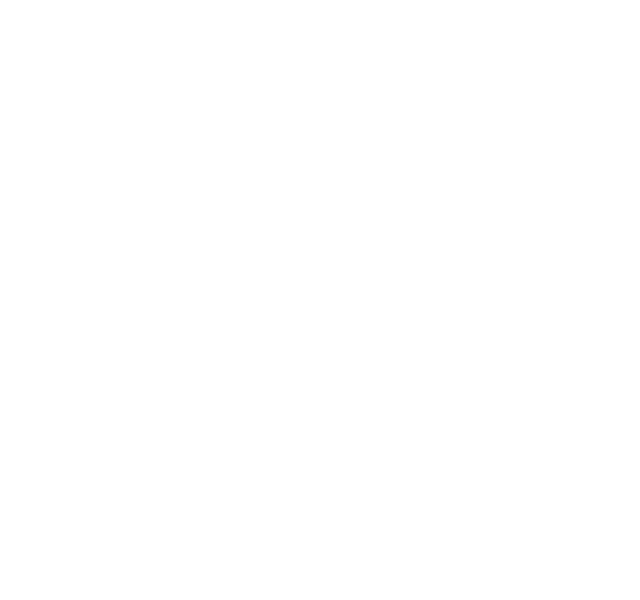
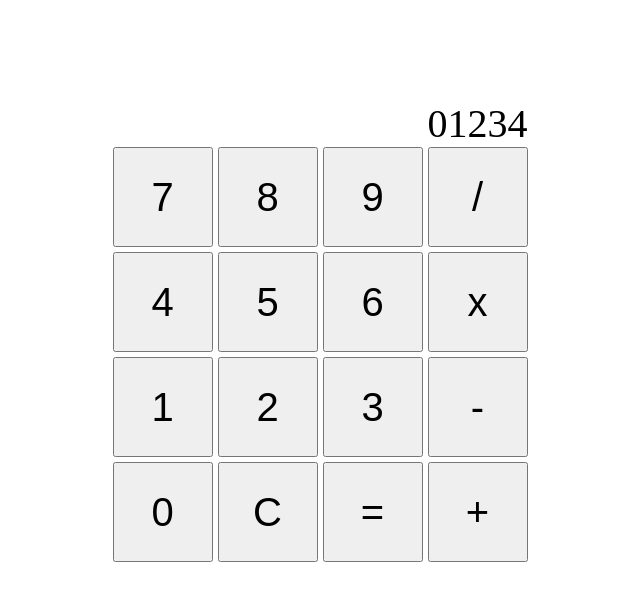
Before and after one commit to CharlesCoeder/calculator, a plain HTML site: page index.html in a window 1280 px wide. Shown: the whole page, without its empty margins (320-960 px from the left). Drawn offline with Linux system fonts and the light colour scheme.

Commit message:
calculator buttons and basic styling

```diff
--- a/index.html
+++ b/index.html
@@ -8,6 +8,35 @@
     <title>Calculator</title>
 </head>
 <body>
+    <div class="calculator">
+        <div class=display>01234</div>
+        <div class="numpad">
+            <div class="row">
+                <button class="7">7</button>
+                <button class="8">8</button>
+                <button class="9">9</button>
+                <button class="/">/</button>
+            </div>
+            <div class="row">
+                <button class="4">4</button>
+                <button class="5">5</button>
+                <button class="6">6</button>
+                <button class="x">x</button>
+            </div>
+            <div class="row">
+                <button class="1">1</button>
+                <button class="2">2</button>
+                <button class="3">3</button>
+                <button class="-">-</button>
+            </div>
+            <div class="row">
+                <button class="0">0</button>
+                <button class="c">C</button>
+                <button class="=">=</button>
+                <button class="+">+</button>
+            </div>
+        </div>
+    </div>
     <script src="javascript.js"></script>
 </body>
 </html>
--- a/style.css
+++ b/style.css
@@ -0,0 +1,35 @@
+button {
+    width: 100px;
+    height: 100px;
+    font-size:40px;
+}
+
+
+.calculator {
+    display: flex;
+    flex-direction: column;
+    align-items: center;
+    justify-content: stretch;
+}
+
+.numpad {
+    display: flex;
+    flex-direction: column;
+    gap: 5px;
+}
+
+.row {
+    display: flex;
+    gap: 5px;
+}
+
+.display {
+    font-size: 40px;
+    margin-left: auto;
+}
+
+body {
+    display: flex;
+    justify-content: center;
+    margin-top: 100px;
+}
```
